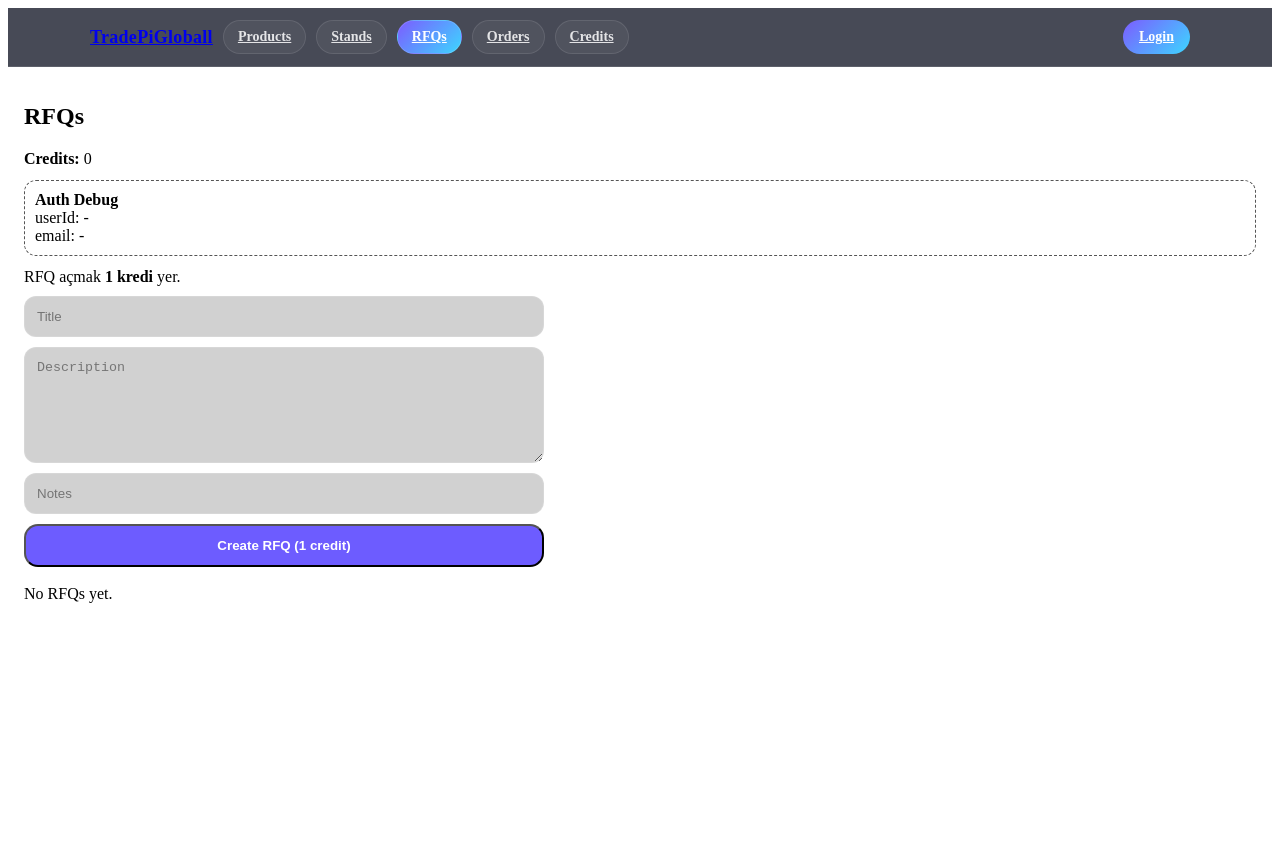
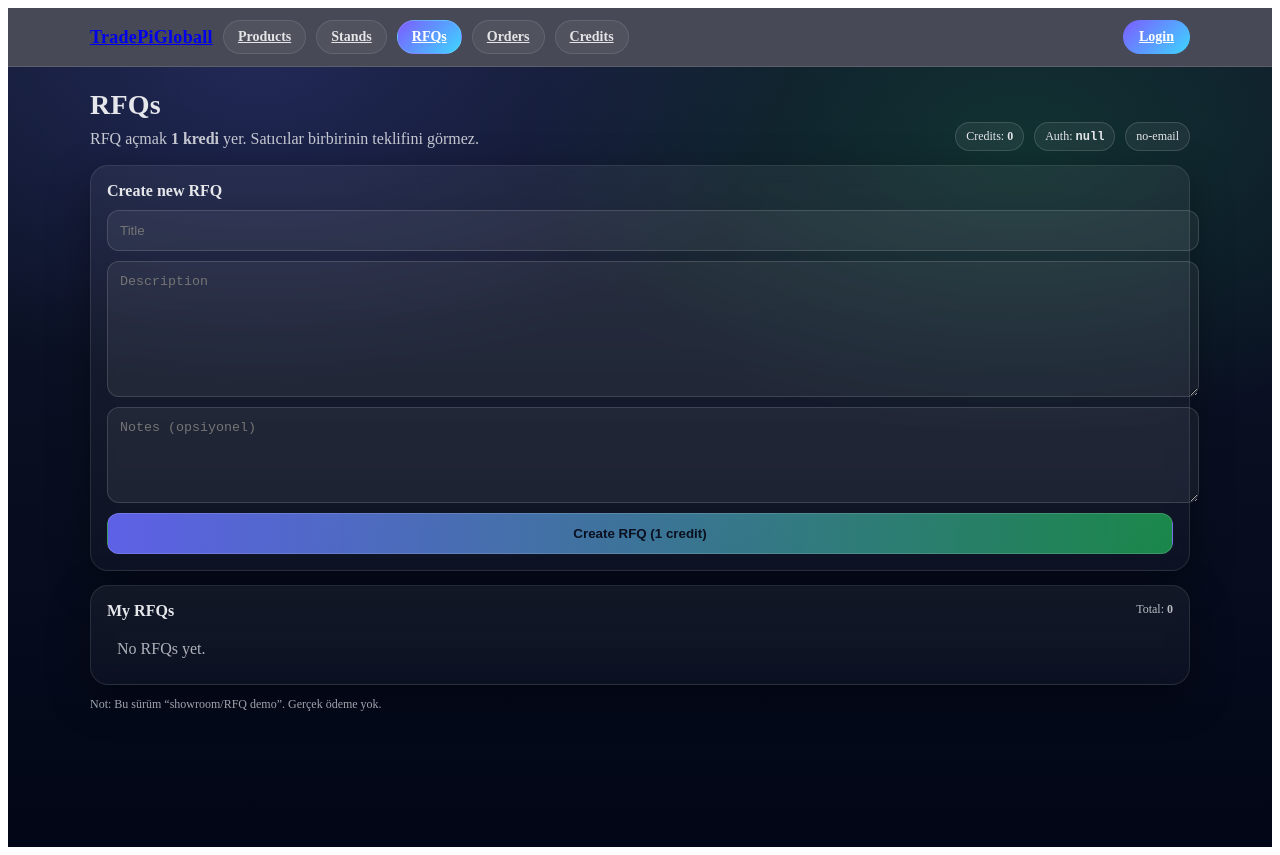
Before and after one commit to Bugsbuny24/Tradepigloball, a React (Vite) app: page /rfqs in a window 1280 px wide. Before the commit the page ends 800 px from the top, so only its background shows below. Built offline with nearby package versions, Linux system fonts and the light colour scheme.

Commit message:
Update RFQs.jsx

```diff
--- a/src/pages/RFQs.jsx
+++ b/src/pages/RFQs.jsx
@@ -1,182 +1,307 @@
-import React from "react";
-import { useNavigate } from "react-router-dom";
+import { useEffect, useMemo, useState } from "react";
+import { Link } from "react-router-dom";
 import { supabase } from "../lib/supabase";
 import { getAuthDebug } from "../lib/debugAuth";
-
-const CREDIT_COST = { RFQ_CREATE: 1 };
+import { spendCredit } from "../lib/credits";
 
 export default function RFQs() {
-  const nav = useNavigate();
+  const [auth, setAuth] = useState({ userId: null, email: null });
+  const [credits, setCredits] = useState(0);
 
-  const [title, setTitle] = React.useState("");
-  const [desc, setDesc] = React.useState("");
-  const [notes, setNotes] = React.useState("");
+  const [title, setTitle] = useState("");
+  const [description, setDescription] = useState("");
+  const [notes, setNotes] = useState("");
+  const [isBusy, setIsBusy] = useState(false);
 
-  const [items, setItems] = React.useState([]);
-  const [credits, setCredits] = React.useState(null);
-  const [authDbg, setAuthDbg] = React.useState(null);
-  const [loading, setLoading] = React.useState(false);
+  const [rfqs, setRfqs] = useState([]);
 
-  async function loadCredits() {
-    setCredits(null);
-    const dbg = await getAuthDebug();
-    setAuthDbg(dbg);
+  const styles = useMemo(() => {
+    const page = {
+      minHeight: "calc(100vh - 64px)",
+      padding: "22px 14px",
+      background:
+        "radial-gradient(900px 520px at 20% 0%, rgba(99,102,241,.22), transparent 60%), radial-gradient(900px 520px at 80% 10%, rgba(34,197,94,.16), transparent 55%), linear-gradient(180deg, rgba(15,23,42,1), rgba(2,6,23,1))",
+      color: "#e5e7eb",
+    };
 
-    if (!dbg?.userId) {
-      setCredits(0);
-      return;
-    }
+    const wrap = { maxWidth: 1100, margin: "0 auto" };
 
-    const { data, error } = await supabase.rpc("rpc_wallet_me");
-    if (!error) {
-      const bal = typeof data === "number" ? data : Number(data);
-      setCredits(Number.isFinite(bal) ? bal : 0);
-      return;
-    }
-    setCredits(0);
+    const headerRow = {
+      display: "flex",
+      alignItems: "flex-end",
+      justifyContent: "space-between",
+      gap: 12,
+      flexWrap: "wrap",
+      marginBottom: 14,
+    };
+
+    const h1 = { margin: 0, fontSize: 28, letterSpacing: 0.2 };
+    const sub = { opacity: 0.85, marginTop: 6, lineHeight: 1.5 };
+
+    const grid = {
+      display: "grid",
+      gridTemplateColumns: "1fr",
+      gap: 14,
+    };
+
+    const card = {
+      border: "1px solid rgba(255,255,255,.10)",
+      background:
+        "linear-gradient(180deg, rgba(255,255,255,.06), rgba(255,255,255,.03))",
+      borderRadius: 18,
+      padding: 16,
+      boxShadow: "0 14px 40px rgba(0,0,0,.35)",
+      backdropFilter: "blur(10px)",
+    };
+
+    const badgeRow = { display: "flex", gap: 10, flexWrap: "wrap" };
+    const badge = {
+      fontSize: 12,
+      padding: "6px 10px",
+      borderRadius: 999,
+      border: "1px solid rgba(255,255,255,.14)",
+      background: "rgba(255,255,255,.06)",
+    };
+
+    const formRow = { display: "grid", gap: 10 };
+    const input = {
+      width: "100%",
+      padding: "12px 12px",
+      borderRadius: 12,
+      border: "1px solid rgba(255,255,255,.14)",
+      background: "rgba(255,255,255,.06)",
+      color: "#e5e7eb",
+      outline: "none",
+    };
+
+    const textarea = { ...input, minHeight: 110, resize: "vertical" };
+
+    const btn = (primary = false) => ({
+      padding: "12px 14px",
+      borderRadius: 12,
+      border: "1px solid rgba(255,255,255,.14)",
+      background: primary
+        ? "linear-gradient(90deg, rgba(99,102,241,.95), rgba(34,197,94,.65))"
+        : "rgba(255,255,255,.06)",
+      color: "#0b1020",
+      fontWeight: 800,
+      cursor: "pointer",
+      opacity: isBusy ? 0.65 : 1,
+    });
+
+    const list = { display: "grid", gap: 10, marginTop: 10 };
+    const item = {
+      display: "flex",
+      justifyContent: "space-between",
+      gap: 10,
+      padding: 12,
+      borderRadius: 14,
+      border: "1px solid rgba(255,255,255,.10)",
+      background: "rgba(255,255,255,.04)",
+      textDecoration: "none",
+      color: "#e5e7eb",
+    };
+
+    const itemTitle = { margin: 0, fontWeight: 800 };
+    const itemMeta = { fontSize: 12, opacity: 0.8, marginTop: 4 };
+    const right = { textAlign: "right", fontSize: 12, opacity: 0.8 };
+
+    return {
+      page,
+      wrap,
+      headerRow,
+      h1,
+      sub,
+      grid,
+      card,
+      badgeRow,
+      badge,
+      formRow,
+      input,
+      textarea,
+      btn,
+      list,
+      item,
+      itemTitle,
+      itemMeta,
+      right,
+    };
+  }, [isBusy]);
+
+  async function loadCredits(uid) {
+    if (!uid) return;
+    const { data, error } = await supabase
+      .from("credit_ledger")
+      .select("amount")
+      .eq("user_id", uid);
+
+    if (error) return;
+    const sum = (data || []).reduce((acc, x) => acc + (x.amount || 0), 0);
+    setCredits(sum);
   }
 
-  async function loadRFQs() {
-    const dbg = await getAuthDebug();
-    setAuthDbg(dbg);
-
-    if (!dbg?.userId) {
-      setItems([]);
-      return;
-    }
-
+  async function loadRfqs(uid) {
+    if (!uid) return;
     const { data, error } = await supabase
       .from("rfqs")
-      .select("*")
-      .order("created_at", { ascending: false })
-      .limit(50);
+      .select("id,title,status,created_at,buyer_id,owner_id")
+      .order("created_at", { ascending: false });
 
-    if (!error) setItems(data || []);
+    if (error) return;
+
+    // Buyer kendi RFQlarını görsün; istersen burada filtreyi kaldırabiliriz.
+    const mine = (data || []).filter(
+      (r) => r.buyer_id === uid || r.owner_id === uid
+    );
+    setRfqs(mine);
   }
 
-  React.useEffect(() => {
-    loadCredits();
-    loadRFQs();
+  async function refreshAll(uid) {
+    await Promise.all([loadCredits(uid), loadRfqs(uid)]);
+  }
 
-    const { data: sub } = supabase.auth.onAuthStateChange(() => {
-      loadCredits();
-      loadRFQs();
-    });
+  useEffect(() => {
+    (async () => {
+      const a = await getAuthDebug();
+      setAuth(a);
+      await refreshAll(a.userId);
 
-    return () => sub?.subscription?.unsubscribe?.();
+      supabase.auth.onAuthStateChange(async (_event, session) => {
+        const uid = session?.user?.id || null;
+        const email = session?.user?.email || null;
+        setAuth({ userId: uid, email });
+        await refreshAll(uid);
+      });
+    })();
+    // eslint-disable-next-line react-hooks/exhaustive-deps
   }, []);
 
-  async function spendCreditRFQ() {
-    const { data, error } = await supabase.rpc("rpc_credit_spend", {
-      p_action: "RFQ_CREATE",
-      p_amount: CREDIT_COST.RFQ_CREATE,
-      p_note: "rfq create",
-    });
-    if (error) throw error;
+  async function createRfq() {
+    if (!auth.userId) return alert("Login olman lazım.");
+    if (!title.trim()) return alert("Başlık boş olamaz.");
 
-    const bal = typeof data === "number" ? data : Number(data);
-    if (Number.isFinite(bal)) setCredits(bal);
-  }
+    setIsBusy(true);
+    try {
+      // 1) kredi düş
+      await spendCredit("RFQ_CREATE", 1, `RFQ create: ${title}`);
 
-  async function onCreateRFQ() {
-    setLoading(true);
-    try {
-      const dbg = await getAuthDebug();
-      setAuthDbg(dbg);
+      // 2) RFQ insert
+      const payload = {
+        title: title.trim(),
+        description: description?.trim() || null,
+        notes: notes?.trim() || null,
+        status: "open",
+        // buyer_id default auth.uid() ama garanti olsun:
+        buyer_id: auth.userId,
+        owner_id: auth.userId,
+      };
 
-      if (!dbg?.userId) return alert("Önce Login ol kanka.");
-
-      await spendCreditRFQ();
-
-      const { data: inserted, error } = await supabase
-        .from("rfqs")
-        .insert({
-          buyer_id: dbg.userId,
-          title: title || "Test RFQ",
-          description: desc || "",
-          notes: notes || null,
-          status: "open",
-        })
-        .select("id")
-        .single();
-
+      const { error } = await supabase.from("rfqs").insert(payload);
       if (error) throw error;
 
+      setTitle("");
+      setDescription("");
+      setNotes("");
       alert("RFQ created ✅");
-      setTitle("");
-      setDesc("");
-      setNotes("");
-
-      await loadRFQs();
-      await loadCredits();
-
-      if (inserted?.id) nav(`/rfqs/${inserted.id}`);
+      await refreshAll(auth.userId);
     } catch (e) {
-      const msg = e?.message || String(e);
-      if (msg.includes("YETERSIZ_KREDI")) return alert("Kredi bitti kanka 😄");
-      if (msg.includes("NOT_AUTHENTICATED")) return alert("Önce Login ol kanka.");
-      alert(msg || "Hata");
+      alert(e?.message || "RFQ create error");
     } finally {
-      setLoading(false);
+      setIsBusy(false);
     }
   }
 
   return (
-    <div style={{ padding: 16 }}>
-      <h2>RFQs</h2>
+    <div style={styles.page}>
+      <div style={styles.wrap}>
+        <div style={styles.headerRow}>
+          <div>
+            <h2 style={styles.h1}>RFQs</h2>
+            <div style={styles.sub}>
+              RFQ açmak <b>1 kredi</b> yer. Satıcılar birbirinin teklifini görmez.
+            </div>
+          </div>
 
-      <div style={{ marginBottom: 10 }}>
-        <b>Credits:</b> {credits === null ? "..." : credits}
-      </div>
+          <div style={styles.badgeRow}>
+            <div style={styles.badge}>
+              Credits: <b>{credits}</b>
+            </div>
+            <div style={styles.badge}>
+              Auth:{" "}
+              <b style={{ fontFamily: "monospace" }}>
+                {auth.userId ? auth.userId.slice(0, 8) + "…" : "null"}
+              </b>
+            </div>
+            <div style={styles.badge}>{auth.email || "no-email"}</div>
+          </div>
+        </div>
 
-      <div style={dbgBox}>
-        <b>Auth Debug</b>
-        <div>userId: {authDbg?.userId ?? "-"}</div>
-        <div>email: {authDbg?.email ?? "-"}</div>
-      </div>
+        <div style={styles.grid}>
+          <div style={styles.card}>
+            <div style={{ fontWeight: 900, marginBottom: 10 }}>
+              Create new RFQ
+            </div>
+            <div style={styles.formRow}>
+              <input
+                style={styles.input}
+                placeholder="Title"
+                value={title}
+                onChange={(e) => setTitle(e.target.value)}
+              />
+              <textarea
+                style={styles.textarea}
+                placeholder="Description"
+                value={description}
+                onChange={(e) => setDescription(e.target.value)}
+              />
+              <textarea
+                style={{ ...styles.textarea, minHeight: 70 }}
+                placeholder="Notes (opsiyonel)"
+                value={notes}
+                onChange={(e) => setNotes(e.target.value)}
+              />
+              <button style={styles.btn(true)} onClick={createRfq} disabled={isBusy}>
+                {isBusy ? "Working..." : "Create RFQ (1 credit)"}
+              </button>
+            </div>
+          </div>
 
-      <div>RFQ açmak <b>1 kredi</b> yer.</div>
+          <div style={styles.card}>
+            <div style={{ display: "flex", justifyContent: "space-between" }}>
+              <div style={{ fontWeight: 900 }}>My RFQs</div>
+              <div style={{ fontSize: 12, opacity: 0.8 }}>
+                Total: <b>{rfqs.length}</b>
+              </div>
+            </div>
 
-      <div style={{ display: "grid", gap: 10, maxWidth: 520, marginTop: 10 }}>
-        <input value={title} onChange={(e) => setTitle(e.target.value)} placeholder="Title" style={inp} />
-        <textarea value={desc} onChange={(e) => setDesc(e.target.value)} placeholder="Description" style={txt} />
-        <input value={notes} onChange={(e) => setNotes(e.target.value)} placeholder="Notes" style={inp} />
+            <div style={styles.list}>
+              {rfqs.length === 0 ? (
+                <div style={{ opacity: 0.75, padding: 10 }}>No RFQs yet.</div>
+              ) : (
+                rfqs.map((r) => (
+                  <Link key={r.id} style={styles.item} to={`/rfqs/${r.id}`}>
+                    <div>
+                      <p style={styles.itemTitle}>{r.title || "Untitled"}</p>
+                      <div style={styles.itemMeta}>
+                        Status: <b>{r.status}</b> •{" "}
+                        {r.created_at ? new Date(r.created_at).toLocaleString() : "-"}
+                      </div>
+                    </div>
+                    <div style={styles.right}>
+                      <div>Open</div>
+                      <div style={{ opacity: 0.7 }}>Detail →</div>
+                    </div>
+                  </Link>
+                ))
+              )}
+            </div>
+          </div>
+        </div>
 
-        <button onClick={onCreateRFQ} disabled={loading} style={btn}>
-          {loading ? "Working..." : "Create RFQ (1 credit)"}
-        </button>
-      </div>
-
-      <div style={{ marginTop: 18 }}>
-        {items.length ? (
-          items.map((x) => (
-            <div
-              key={x.id}
-              style={{ ...card, cursor: "pointer" }}
-              onClick={() => nav(`/rfqs/${x.id}`)}
-              title="Detayı aç"
-            >
-              <b>{x.title}</b>
-              <div style={{ whiteSpace: "pre-wrap", opacity: 0.95 }}>{x.description}</div>
-              <div style={{ marginTop: 8, fontSize: 12, opacity: 0.7 }}>Open detail →</div>
-            </div>
-          ))
-        ) : (
-          "No RFQs yet."
-        )}
+        <div style={{ marginTop: 12, opacity: 0.7, fontSize: 12 }}>
+          Not: Bu sürüm “showroom/RFQ demo”. Gerçek ödeme yok.
+        </div>
       </div>
     </div>
   );
-}
-
-const inp = {
-  padding: 12,
-  borderRadius: 12,
-  background: "rgba(0,0,0,.18)",
-  color: "white",
-  border: "1px solid rgba(255,255,255,.12)",
-};
-const txt = { ...inp, minHeight: 90 };
-const btn = { padding: 12, borderRadius: 14, background: "#6d5cff", color: "white", fontWeight: 800 };
-const card = { padding: 12, marginTop: 8, borderRadius: 12, background: "rgba(0,0,0,.18)" };
-const dbgBox = { margin: "12px 0", padding: 10, border: "1px dashed #555", borderRadius: 12 };
+  }
```
